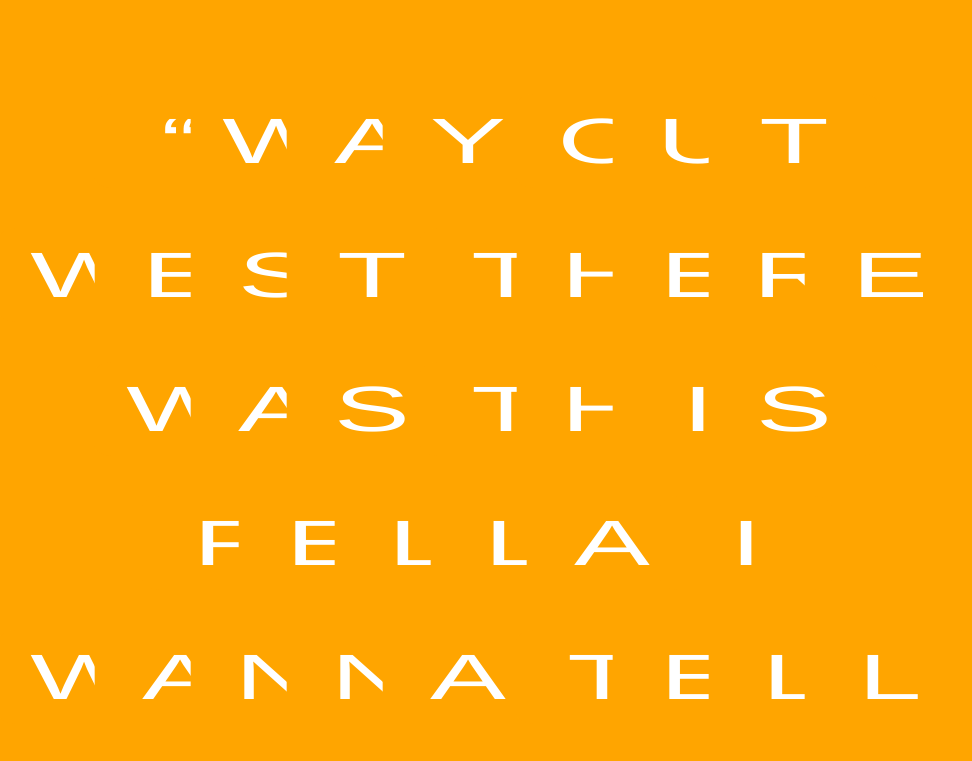
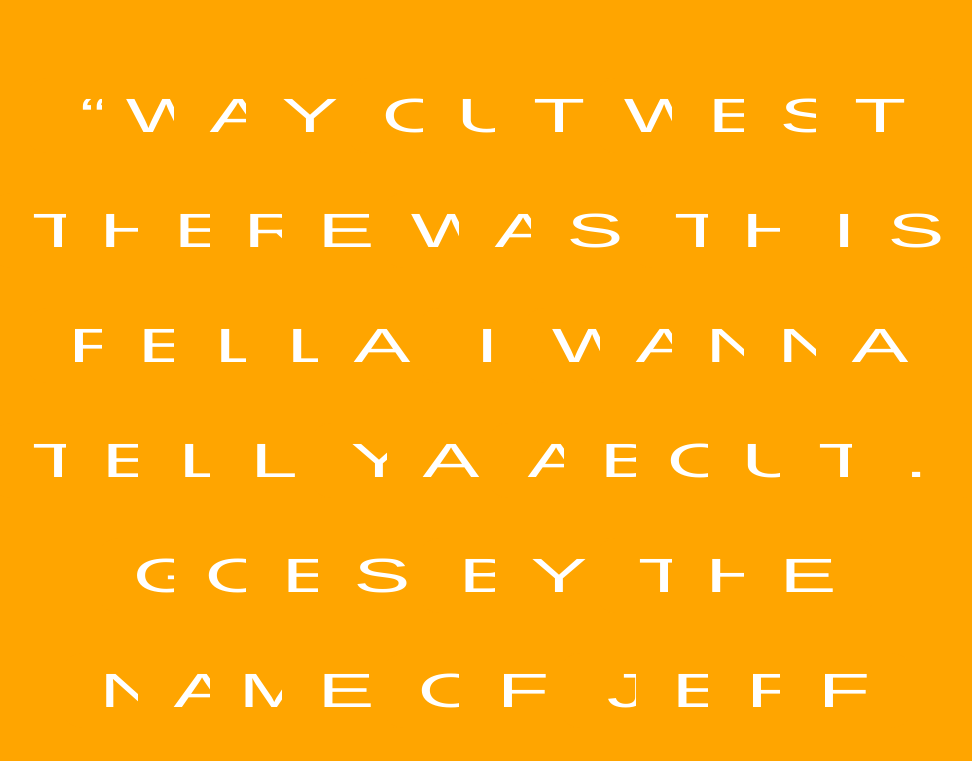
Before and after one commit to strangenative/Foldup.js, a plain HTML site: page index.html in a window 1280 px wide. Shown: the top 761 px of the page, without its empty margins (153-1125 px from the left). Drawn offline with Linux system fonts and the light colour scheme.

Commit message:
CSS now .foldup class specific

```diff
--- a/css/style.css
+++ b/css/style.css
@@ -1,6 +1,6 @@
 body{
 	background-color: rgba(255, 165, 0, 1);
-	font-family: freight-sans-pro, 'Trade Gothic LH', helvetica, sans-serif;
+	font-family: brevia, helvetica, verdana, sans-serif;
 	margin: 0;
 	-webkit-transition: all .25s linear;
 }
@@ -16,22 +16,22 @@ body{
 	overflow: visible;
 }
 
-p {
+.foldup {
 	text-transform: uppercase;
-	font-size: 4em;
+	font-size: 3em;
 	text-align: center;
 	color: white;
 	overflow: visible;
 	width: 100%;
 }
 
-p > span {
+.foldup > span {
 	display: inline-block;
 	margin: 20px 10px;
 	border-radius: 12px;
 }
 
-p span > span{
+.foldup span > span{
 	display: inline-block;
 	/* float: left; */
 	width: 1.5em;
@@ -41,18 +41,18 @@ p span > span{
 	position: relative;
 }
 
-p span > span:first-child { border-radius: 10px 0 0 10px; }
-p span > span:last-child { border-radius: 0 10px 10px 0; }
-p span > span:only-child { border-radius: 10px; }
+.foldup span > span:first-child { border-radius: 10px 0 0 10px; }
+.foldup span > span:last-child { border-radius: 0 10px 10px 0; }
+.foldup span > span:only-child { border-radius: 10px; }
 
-p span > span:nth-child(2n){
+.foldup span > span:nth-child(2n){
 	background: orange;
 }
 
-p span > span:nth-child(2n+1){
+.foldup span > span:nth-child(2n+1){
 	background: orange;
 }
 
-p span > span:empty{
+.foldup span > span:empty{
 	background-color: none;
 }
```
